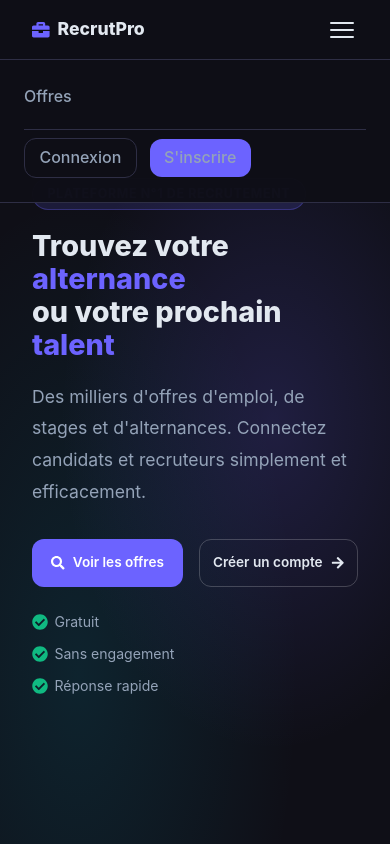
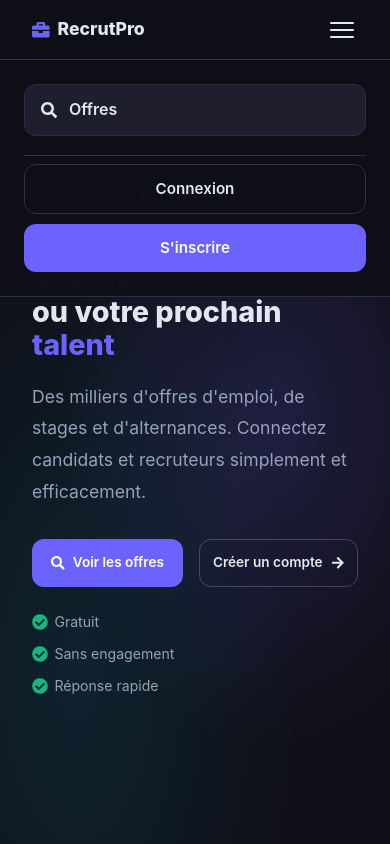
Before and after one commit to AlirezaAlavi7713/Recrutement-app, a React (Vite) app in the folder recrutement-front/: page / in a window 390 px wide. Both pictures are taken after a click on the button "Menu". Shown: the top 844 px of the page. Built offline with nearby package versions, Linux system fonts and the light colour scheme; no server answers.

Commit message:
Mobile menu: style vertical items with icons and full-width buttons

```diff
--- a/recrutement-front/src/components/NavBar.jsx
+++ b/recrutement-front/src/components/NavBar.jsx
@@ -1,7 +1,7 @@
 import { Link, useNavigate, useLocation } from "react-router-dom";
 import { useState, useEffect, useRef } from "react";
 import { useAuth } from "../context/useAuth";
-import { FaBriefcase, FaUser, FaSignOutAlt, FaEnvelope } from "react-icons/fa";
+import { FaBriefcase, FaUser, FaSignOutAlt, FaEnvelope, FaSearch, FaTachometerAlt, FaClipboardList, FaShieldAlt } from "react-icons/fa";
 import "../css/NavBar.css";
 
 export default function NavBar() {
@@ -69,23 +69,21 @@ export default function NavBar() {
 
       {/* Mobile menu */}
       <div className={`navbar__mobile ${menuOpen ? "open" : ""}`}>
-        <Link to="/offres" className={active("/offres")} onClick={close}>Offres</Link>
-        {user?.role === "recruteur" && <Link to="/dashboard/recruteur" className={active("/dashboard/recruteur")} onClick={close}>Dashboard</Link>}
-        {user?.role === "candidat" && <Link to="/dashboard/candidat" className={active("/dashboard/candidat")} onClick={close}>Mes candidatures</Link>}
-        {user?.role === "admin" && <Link to="/dashboard/admin" className={active("/dashboard/admin")} onClick={close}>Admin</Link>}
-        {user && <Link to="/messages" className={active("/messages")} onClick={close}><FaEnvelope /></Link>}
+        <Link to="/offres" className={active("/offres")} onClick={close}><FaSearch /> Offres</Link>
+        {user?.role === "recruteur" && <Link to="/dashboard/recruteur" className={active("/dashboard/recruteur")} onClick={close}><FaTachometerAlt /> Dashboard</Link>}
+        {user?.role === "candidat" && <Link to="/dashboard/candidat" className={active("/dashboard/candidat")} onClick={close}><FaClipboardList /> Mes candidatures</Link>}
+        {user?.role === "admin" && <Link to="/dashboard/admin" className={active("/dashboard/admin")} onClick={close}><FaShieldAlt /> Admin</Link>}
+        {user && <Link to="/messages" className={active("/messages")} onClick={close}><FaEnvelope /> Messages</Link>}
         <div className="navbar__mobile-actions">
           {user ? (
             <>
-              <Link to="/profil" className="navbar__avatar" onClick={close}>
-                {user.avatar_url ? <img src={`${import.meta.env.VITE_API_URL}${user.avatar_url}`} alt="avatar" /> : <FaUser />}
-              </Link>
-              <button onClick={handleLogout} className="btn btn-secondary btn-sm"><FaSignOutAlt /></button>
+              <Link to="/profil" className="btn btn-secondary" onClick={close}><FaUser /> Mon profil</Link>
+              <button onClick={handleLogout} className="btn btn-secondary"><FaSignOutAlt /> Déconnexion</button>
             </>
           ) : (
             <>
-              <Link to="/login" className="btn btn-secondary btn-sm" onClick={close}>Connexion</Link>
-              <Link to="/register" className="btn btn-primary btn-sm" onClick={close}>S'inscrire</Link>
+              <Link to="/login" className="btn btn-secondary" onClick={close}>Connexion</Link>
+              <Link to="/register" className="btn btn-primary" onClick={close}>S'inscrire</Link>
             </>
           )}
         </div>
--- a/recrutement-front/src/css/NavBar.css
+++ b/recrutement-front/src/css/NavBar.css
@@ -74,16 +74,26 @@
   }
   .navbar__mobile.open { display: flex; }
 
-  .navbar__mobile a {
-    color: var(--text-muted); font-size: 1rem; font-weight: 500;
-    text-decoration: none; transition: color 0.2s;
+  .navbar__mobile > a {
+    display: flex; align-items: center; gap: 0.75rem;
+    padding: 0.75rem 1rem;
+    border-radius: var(--radius);
+    background: var(--surface);
+    border: 1px solid var(--border);
+    color: var(--text); font-size: 1rem; font-weight: 600;
+    text-decoration: none; transition: border-color 0.2s, background 0.2s;
   }
-  .navbar__mobile a:hover,
-  .navbar__mobile a.active { color: var(--text); }
+  .navbar__mobile > a:hover,
+  .navbar__mobile > a.active {
+    border-color: var(--accent); background: var(--bg2);
+  }
 
   .navbar__mobile-actions {
-    display: flex; align-items: center; gap: 0.8rem;
+    display: flex; flex-direction: column; gap: 0.6rem;
     padding-top: 0.5rem;
     border-top: 1px solid var(--border);
   }
+  .navbar__mobile-actions .btn {
+    width: 100%; justify-content: center; padding: 0.75rem;
+  }
 }
```
